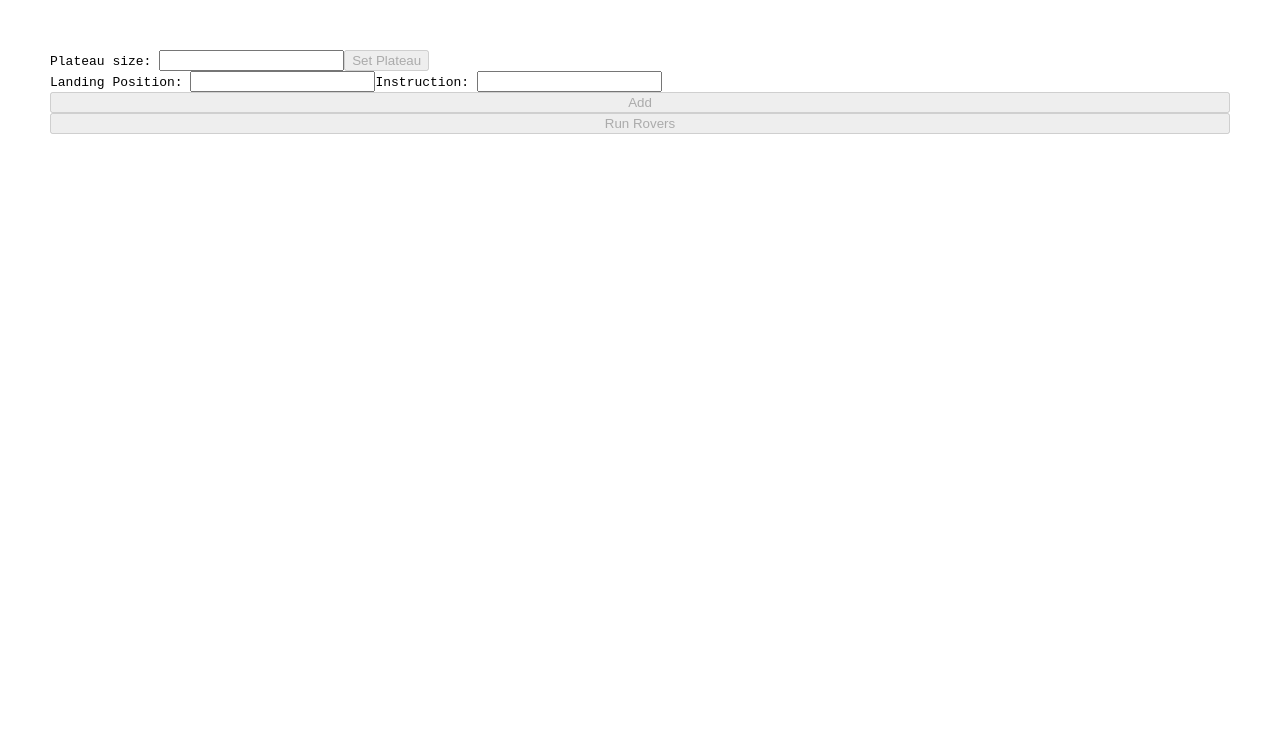
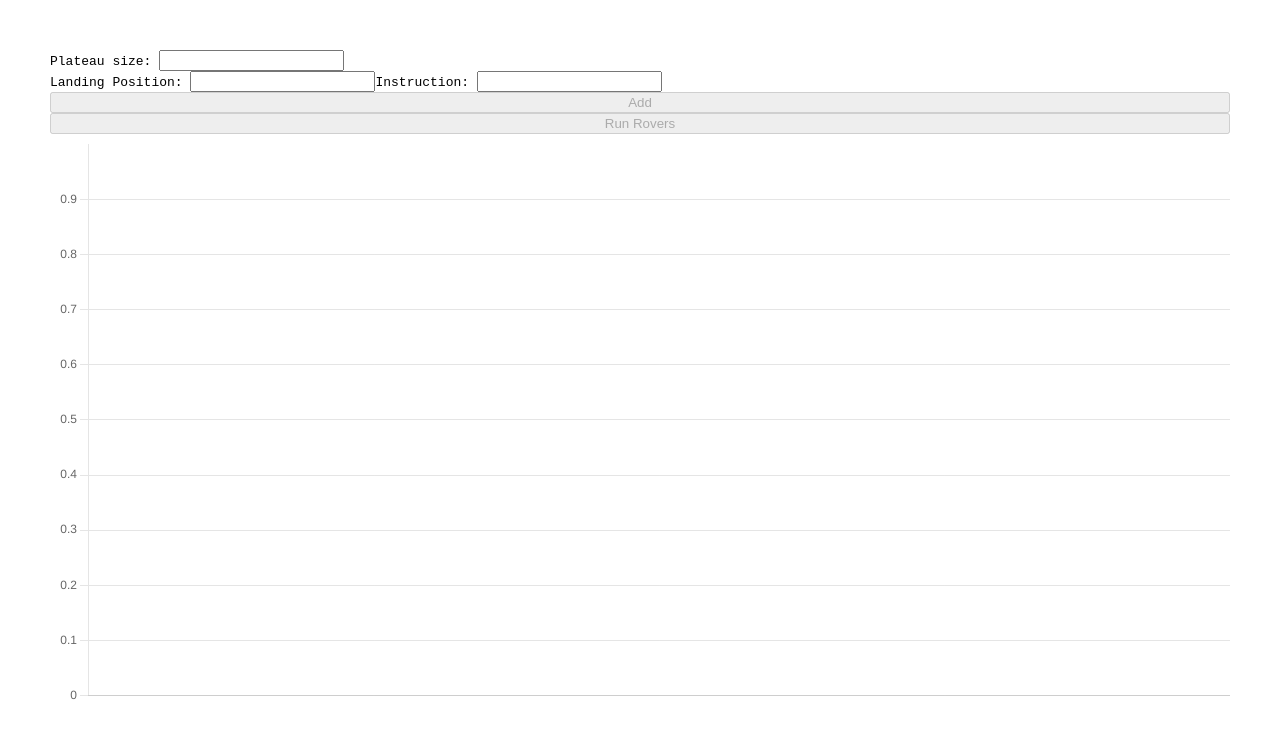
Before and after one commit to MairaGalvao/mars-rover-plateou, a React (Create React App) app: page / in a window 1280 px wide. Shown: the top 738 px of the page. Built offline with nearby package versions, Linux system fonts and the light colour scheme.

Commit message:
feat: add plateau initial and final coordinates

```diff
--- a/src/Components/Main.tsx
+++ b/src/Components/Main.tsx
@@ -1,4 +1,4 @@
-import React, { ChangeEvent, useState } from 'react';
+import React, { ChangeEvent, useEffect, useState } from 'react';
 import Rover from './Rover';
 import PlateauMars from './PlateauMars';
 
@@ -24,7 +24,6 @@ function Main() {
     const [isSubmitDisabled, setIsSubmitDisabled] = useState(true);
 
 
-
     function addRover() {
 
         const inputX = Number(position.split(' ')[0])
@@ -48,28 +47,16 @@ function Main() {
 
 
 
+
+
+
+
         setStartingRovers(startingRovers => [...startingRovers, { rover: rover, initialValue: { roverX: rover.x, roverY: rover.y, cardinal: rover.cardinal } }])
         setPosition('')
         setInstructions('')
 
 
     }
-
-    function choosePlateauSize() {
-
-        const plateauX = Number(plateauSize.split(' ')[0])
-        const plateauY = Number(plateauSize.split(' ')[1])
-
-
-        const plateauProps = {
-            x: plateauX,
-            y: plateauY,
-        }
-
-        const plateau = new (PlateauMars as any)(plateauProps)
-    }
-
-
 
 
     function runRovers() {
@@ -83,7 +70,10 @@ function Main() {
 
         })
         setDidRunFinish(true)
+
     }
+
+
 
     function isCoordinateInvalid(inputString: string) {
         const xSize = Number(inputString.split(' ')[0])
@@ -154,9 +144,6 @@ function Main() {
 
                 />
 
-
-                <button id='btn-size-plateau' disabled={isPlateauInputInvalid()} onClick={choosePlateauSize}>Set Plateau</button>
-
             </div>
 
 
@@ -204,8 +191,8 @@ function Main() {
                 </div>
             })}
 
-            {/* Start the Plateau */}
             <button onClick={runRovers} disabled={startingRovers.length === 0} id='run-rover'>Run Rovers</button>
+            <PlateauMars x={Number(plateauSize.split(' ')[0])} y={Number(plateauSize.split(' ')[1])} initialCoordinates={startingRovers} finalCoordinates={finalRovers} />
 
         </>
     )
--- a/src/Components/PlateauMars.tsx
+++ b/src/Components/PlateauMars.tsx
@@ -1,15 +1,103 @@
-interface PlateauProps{
-    x:number,
-    y:number,
+import { Scatter } from "react-chartjs-2";
+import React, {  useEffect, useState } from 'react';
+
+import {
+    Chart as ChartJS,
+    LinearScale,
+    PointElement,
+    LineElement,
+    Tooltip,
+    Legend,
+} from 'chart.js';
+
+
+
+interface PlateauProps {
+    x: number,
+    y: number,
+    initialCoordinates: any
+    finalCoordinates: any
+}
+ChartJS.register(LinearScale, PointElement, LineElement, Tooltip, Legend);
+
+const mapCardinalToAngle = (letter: any) => {
+    if (letter === 'N') {
+        return 0
+    }
+    else if (letter === 'E') {
+        return 90
+    }
+    else if (letter === 'S') {
+        return 180
+    } else if (letter === 'W') {
+        return 270
+    }
 }
 
 
-function PlateauMars(this: any, PlateauProps :PlateauProps) {
+function PlateauMars({ x, y, initialCoordinates, finalCoordinates }: PlateauProps) {
 
-    this.x = Number(PlateauProps.x)
-    this.y = Number(PlateauProps.y)
+    const [startPoint, setStartPoint] = useState([])
+    const [endPoint, setEndPoint] = useState([])
+
+    useEffect(() => {
+        const initialCoordinatesForScatter = initialCoordinates.map((obj: { initialValue: { roverX: any; roverY: any; cardinal: any; }; }) => {
+            return {
+                data: [{ x: obj.initialValue.roverX, y: obj.initialValue.roverY }],
+                backgroundColor: 'pink',
+                pointStyle: 'triangle',
+                radius: 20,
+                pointRotation: mapCardinalToAngle(obj.initialValue.cardinal)
+            }
+
+        })
+        if (initialCoordinatesForScatter.length > 0) {
+            setStartPoint(initialCoordinatesForScatter)
+        }
+    }, [initialCoordinates])
 
 
+    useEffect(() => {
+        const endCoordinatesForScatter = finalCoordinates.map((obj: { roverX: any; roverY: any; cardinal: any; }) => {
+            return {
+                data: [{ x: obj.roverX, y: obj.roverY }],
+                backgroundColor: 'lightBlue',
+                pointStyle: 'triangle',
+                radius: 20,
+                pointRotation: mapCardinalToAngle(obj.cardinal)
+            }
+
+        })
+        if (endCoordinatesForScatter.length > 0) {
+            setEndPoint(endCoordinatesForScatter)
+        }
+    }, [finalCoordinates])
+
+    const options = {
+        scales: {
+            y: {
+                beginAtZero: true,
+                max: y
+            },
+            x: {
+                beginAtZero: true,
+                max: x
+            }
+        },
+    };
+    const data = {
+        datasets: startPoint.concat(endPoint)
+    };
+
+
+
+    return (
+
+        <>
+
+            {startPoint !== undefined && <Scatter options={options} data={data} />}
+        </>
+    )
 
 }
 
--- a/src/Components/Rover.tsx
+++ b/src/Components/Rover.tsx
@@ -90,7 +90,6 @@ function Rover(this: any, roverProps: RoverProps) {
                 }
             }
         }
-        // finished the instructions successfully
         return true
     }
 
```
Also changed, not shown: src/Style/RoboticRover.css (deleted, +0 -35 lines).
